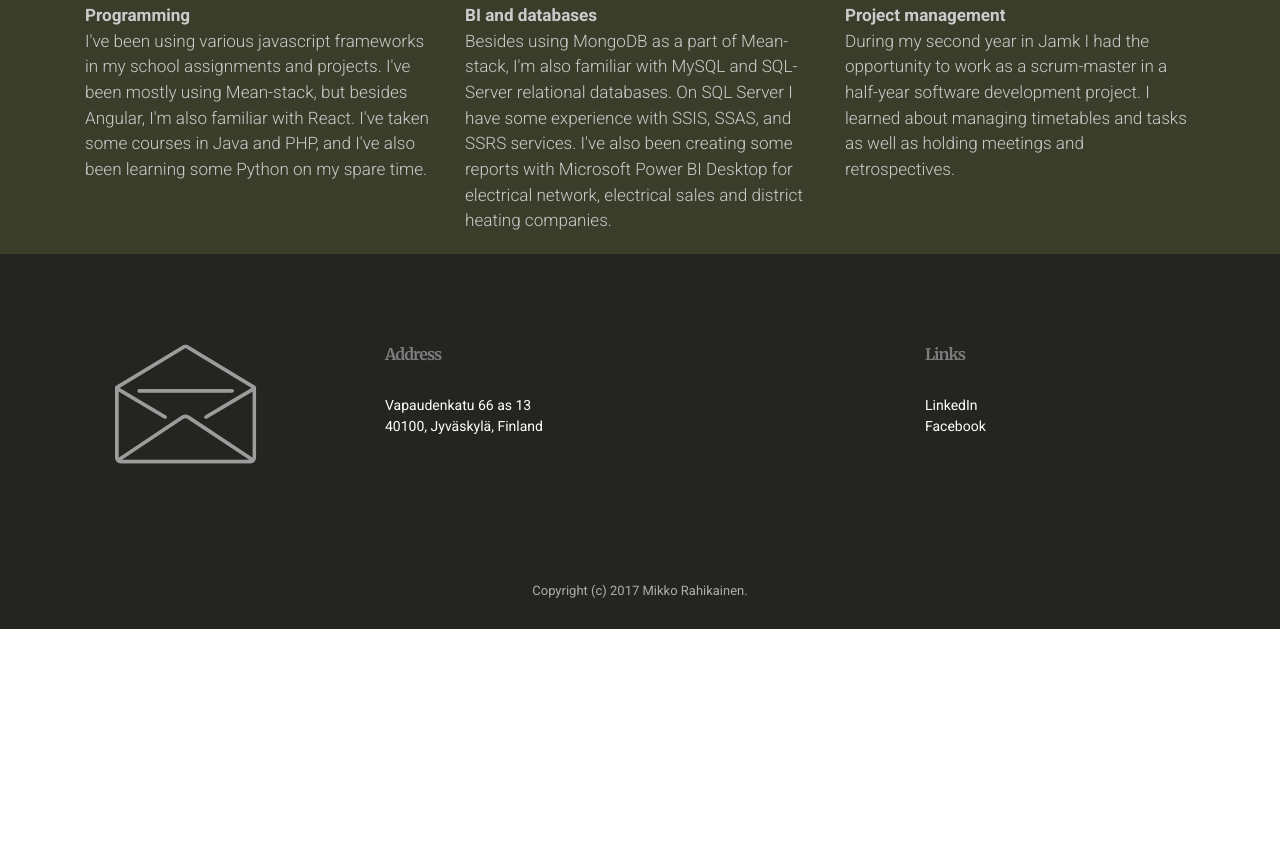
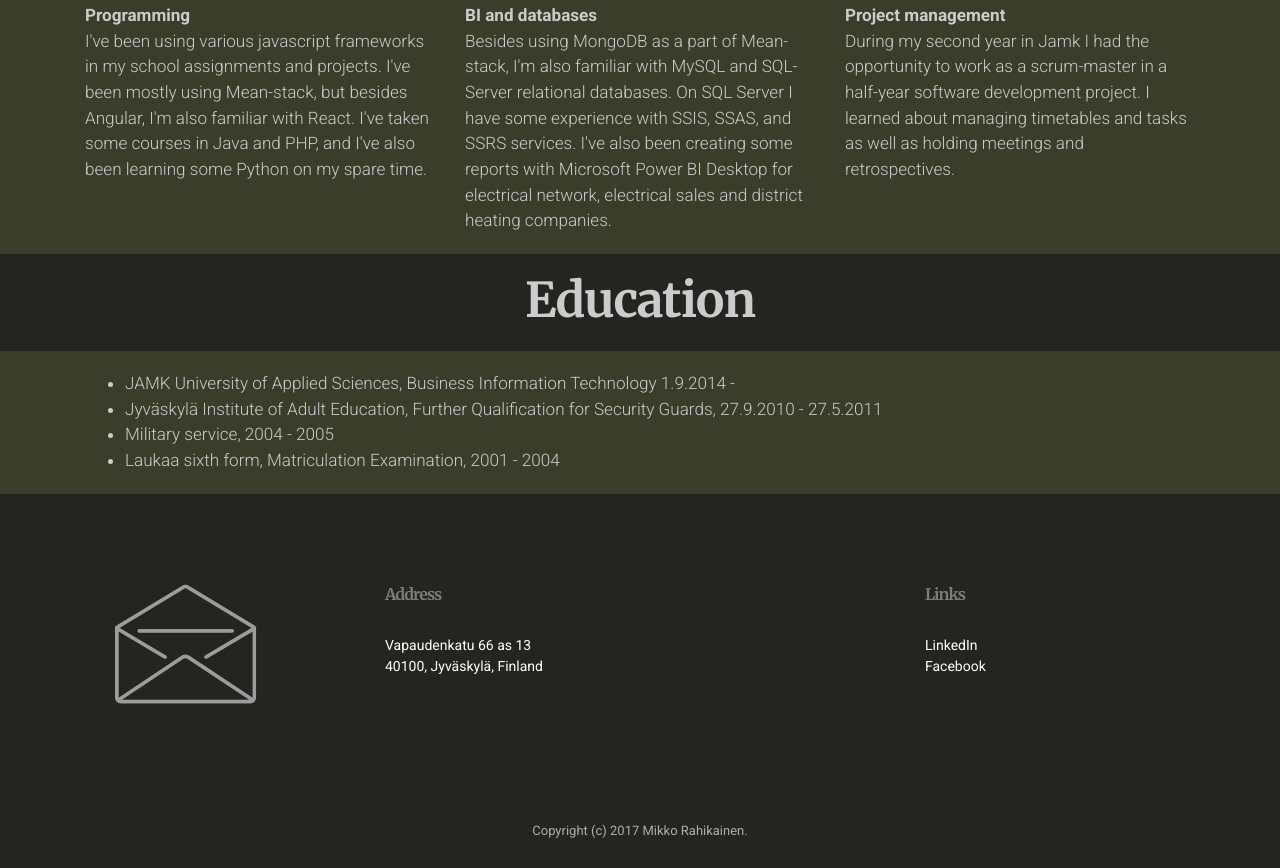
Before and after one commit to mRahik/mRahik.github.io, a plain HTML site: page index.html in a window 1280 px wide. Shown: the part 1796-2664 px from the top of the page. Before the commit the page ends 2425 px from the top, so only its background shows below. Drawn offline with Linux system fonts and the light colour scheme.

Commit message:
education

```diff
--- a/assets/mobirise/css/mbr-additional.css
+++ b/assets/mobirise/css/mbr-additional.css
@@ -461,3 +461,16 @@ h6,
 #content7-g DIV {
   color: #cccccc;
 }
+#header3-j .mbr-section-title,
+#header3-j .mbr-section-subtitle {
+  text-align: center;
+}
+#header3-j H3 {
+  color: #cccccc;
+}
+#content1-k P {
+  color: #cccccc;
+}
+#content1-k UL {
+  color: #cccccc;
+}
--- a/index.html
+++ b/index.html
@@ -46,7 +46,7 @@
 
 </section>
 
-<section class="engine"><a rel="external" href="https://mobirise.com">https://mobirise.com/</a></section><section class="mbr-section mbr-section__container article" id="header3-1" style="background-color: rgb(36, 37, 33); padding-top: 20px; padding-bottom: 20px;">
+<section class="engine"><a rel="external" href="https://mobirise.com">Mobirise Web Builder</a></section><section class="mbr-section mbr-section__container article" id="header3-1" style="background-color: rgb(36, 37, 33); padding-top: 20px; padding-bottom: 20px;">
     <div class="container">
         <div class="row">
             <div class="col-xs-12">
@@ -136,6 +136,27 @@
 
 </section>
 
+<section class="mbr-section mbr-section__container article" id="header3-j" style="background-color: rgb(36, 37, 33); padding-top: 20px; padding-bottom: 20px;">
+    <div class="container">
+        <div class="row">
+            <div class="col-xs-12">
+                <h3 class="mbr-section-title display-2">Education</h3>
+                <small class="mbr-section-subtitle"></small>
+            </div>
+        </div>
+    </div>
+</section>
+
+<section class="mbr-section article mbr-section__container" id="content1-k" style="background-color: rgb(58, 61, 42); padding-top: 20px; padding-bottom: 20px;">
+
+    <div class="container">
+        <div class="row">
+            <div class="col-xs-12 lead"><ul><li><span style="font-size: 1.07rem; line-height: 1.5;">JAMK University of Applied Sciences,&nbsp;</span><span style="font-size: 1.07rem; line-height: 1.5;">Business Information Technology 1.9.2014 -</span></li><li><span style="font-size: 1.07rem; line-height: 1.5;">Jyväskylä Institute of Adult Education, Further Qualification for Security Guards, 27.9.2010 - 27.5.2011</span></li><li><span style="font-size: 1.07rem; line-height: 1.5;">Military service, 2004 - 2005</span></li><li><span style="font-size: 1.07rem; line-height: 1.5;">Laukaa sixth form, Matriculation Examination, 2001 - 2004<br></span></li></ul></div>
+        </div>
+    </div>
+
+</section>
+
 <section class="mbr-section mbr-section-md-padding mbr-footer footer1" id="contacts1-f" style="background-color: rgb(36, 37, 33); padding-top: 90px; padding-bottom: 90px;">
 
     <div class="container">
```
Also changed, not shown: 1 other file.
